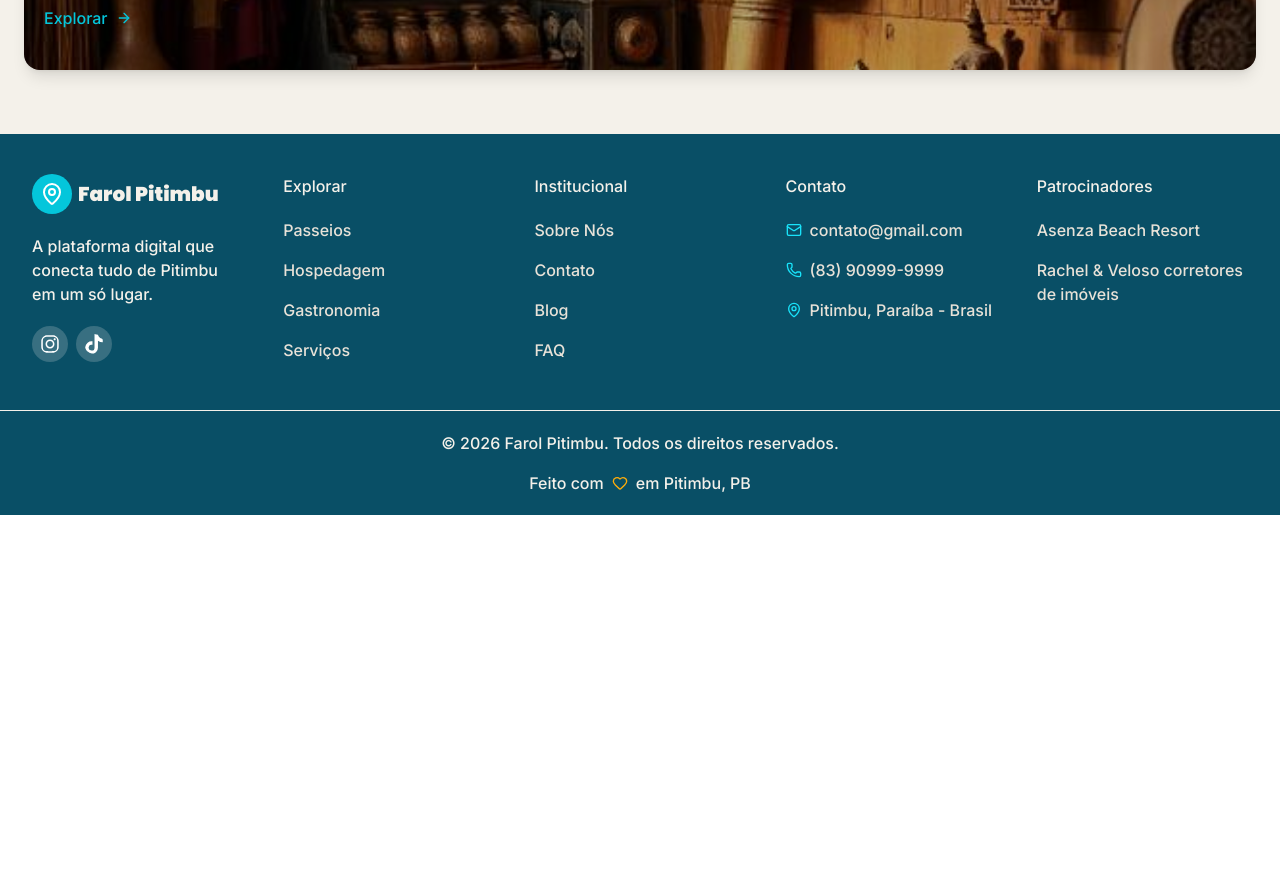
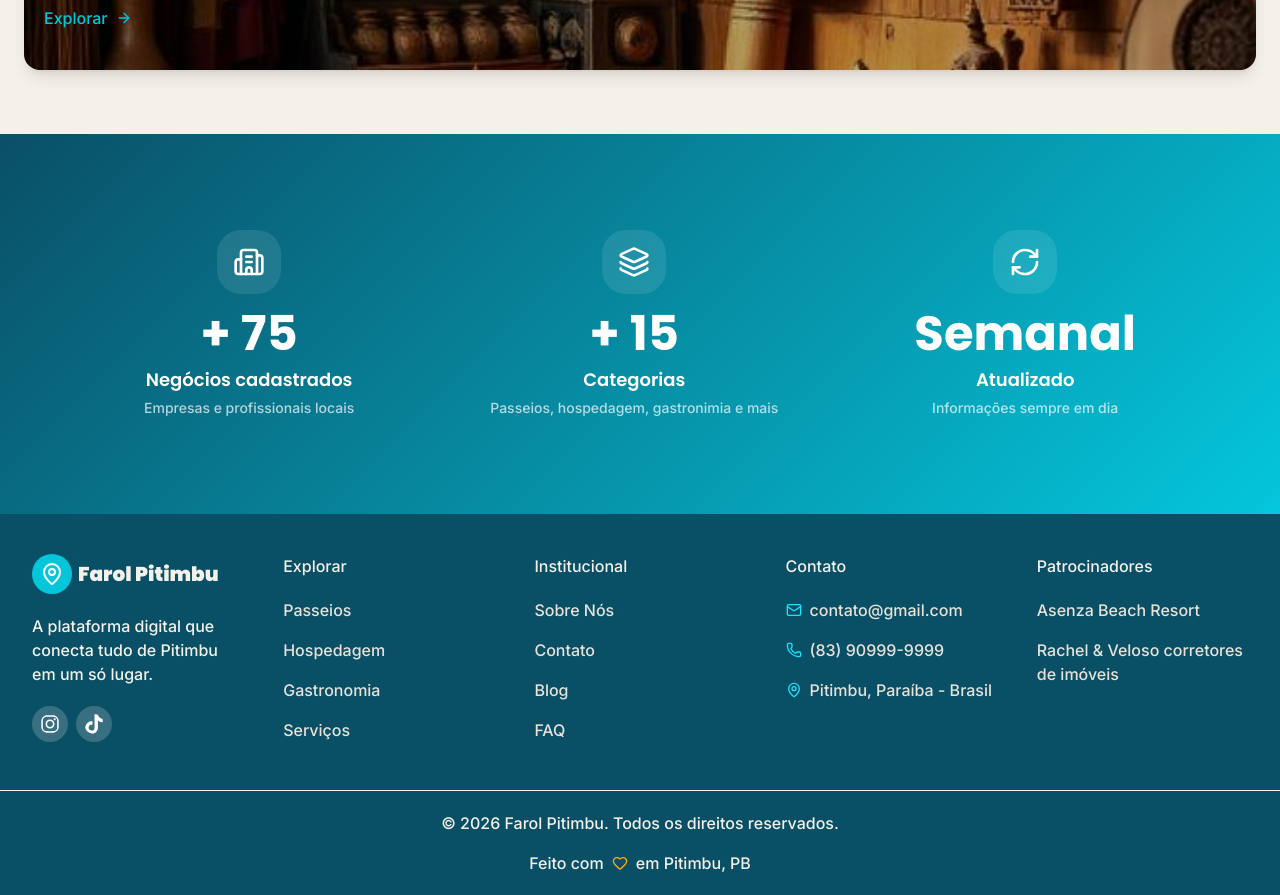
Before and after one commit to Carlosmveloso/nortcity, a React (Vite) app: page / in a window 1280 px wide. Shown: the part 4380-5275 px from the top of the page. Before the commit the page ends 4895 px from the top, so only its background shows below. Built offline with nearby package versions, Linux system fonts and the light colour scheme.

Commit message:
Terminando seção de estatísticas

```diff
--- a/src/components/home/StatsSection.jsx
+++ b/src/components/home/StatsSection.jsx
@@ -1,7 +1,16 @@
 //* Números do projeto
+import StatsCard from '../ui/StatsCard';
 
 function StatsSection() {
-    return <></>;
+    return (
+        <>
+            <section className="bg-gradient-ocean py-16 md:py-24">
+                <section className="flex flex-col gap-8 lg:flex-row lg:justify-evenly lg:px-10">
+                    <StatsCard />
+                </section>
+            </section>
+        </>
+    );
 }
 
 export default StatsSection;
--- /dev/null
+++ b/src/components/ui/StatsCard.jsx
@@ -0,0 +1,27 @@
+import { statsSection } from '../../data/statsSection';
+
+function StatsCard() {
+    return (
+        <>
+            {statsSection.map((stat) => {
+                const Icon = stat.icon;
+                return (
+                    <section key={stat.title} className='flex flex-col items-center'>
+                        <div className="h-16 w-16 rounded-3xl bg-card/10 backdrop-blur-sm flex items-center justify-center mx-auto mb-4">
+                            <Icon className='h-8 w-8 text-card'/>
+                        </div>
+                        <div className="font-head font-bold text-card text-4xl md:text-5xl mb-2">
+                            {stat.total}
+                        </div>
+                        <p className="font-head font-semibold text-lg text-card mb-1">
+                            {stat.title}
+                        </p>
+                        <p className="text-sm text-card/70">{stat.description}</p>
+                    </section>
+                );
+            })}
+        </>
+    );
+}
+
+export default StatsCard;
--- /dev/null
+++ b/src/data/statsSection.js
@@ -0,0 +1,22 @@
+import { Building2, Layers, RefreshCw } from "lucide-react";
+
+export const statsSection = [
+    {
+        icon: Building2,
+        total: "+ 75",
+        title: 'Negócios cadastrados',
+        description: 'Empresas e profissionais locais',
+    },
+    {
+        icon: Layers,
+        total: "+ 15",
+        title: 'Categorias',
+        description: 'Passeios, hospedagem, gastronimia e mais',
+    },
+    {
+        icon: RefreshCw,
+        total: 'Semanal',
+        title: 'Atualizado',
+        description: 'Informações sempre em dia',
+    },
+];
```
